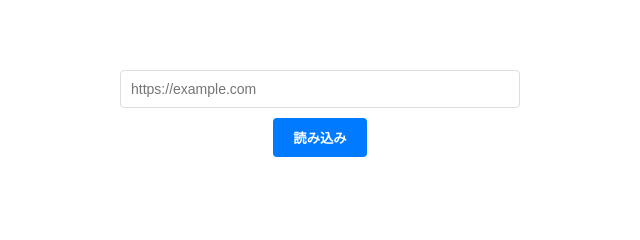
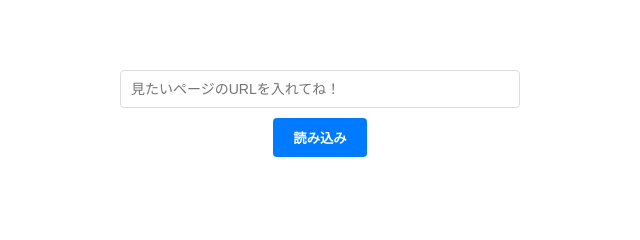
Before and after one commit to blue-tr/bluetr-test2-, a website: page view/index.ejs in a window 1280 px wide. Shown: the part 372-612 px from the top of the page, 320-960 px from the left. Drawn offline with nearby package versions, Linux system fonts and the light colour scheme; files that its build step writes are made by us from their sources.

Commit message:
Update index.ejs

```diff
--- a/view/index.ejs
+++ b/view/index.ejs
@@ -13,7 +13,7 @@
   </div>
 
   <div id="bar" class="center">
-    <input id="url" type="text" placeholder="https://example.com">
+    <input id="url" type="text" placeholder="見たいページのURLを入れてね！">
     <button id="loadBtn">読み込み</button>
   </div>
 
```
